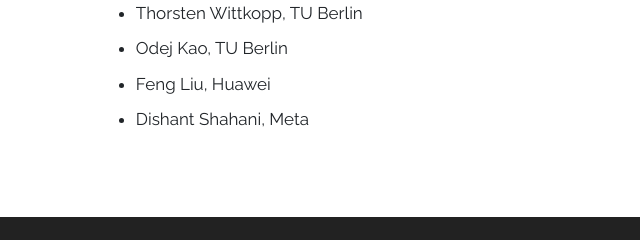
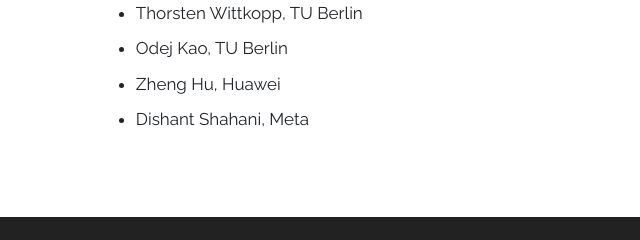
Before and after one commit to dos-group/stride2027, a plain HTML site: page index.html in a window 1280 px wide. Shown: the part 3931-4171 px from the top of the page, 0-640 px from the left. Drawn offline with Linux system fonts and the light colour scheme.

Commit message:
Replace Feng Liu with Zheng Hu in the list

```diff
--- a/index.html
+++ b/index.html
@@ -127,7 +127,7 @@
         <li>Fan Wu, Huawei</li>
         <li>Thorsten Wittkopp, TU Berlin</li>
         <li>Odej Kao, TU Berlin</li>
-        <li>Feng Liu, Huawei</li>
+        <li>Zheng Hu, Huawei</li>
         <li>Dishant Shahani, Meta</li>
       </ul>
     </div>
```
